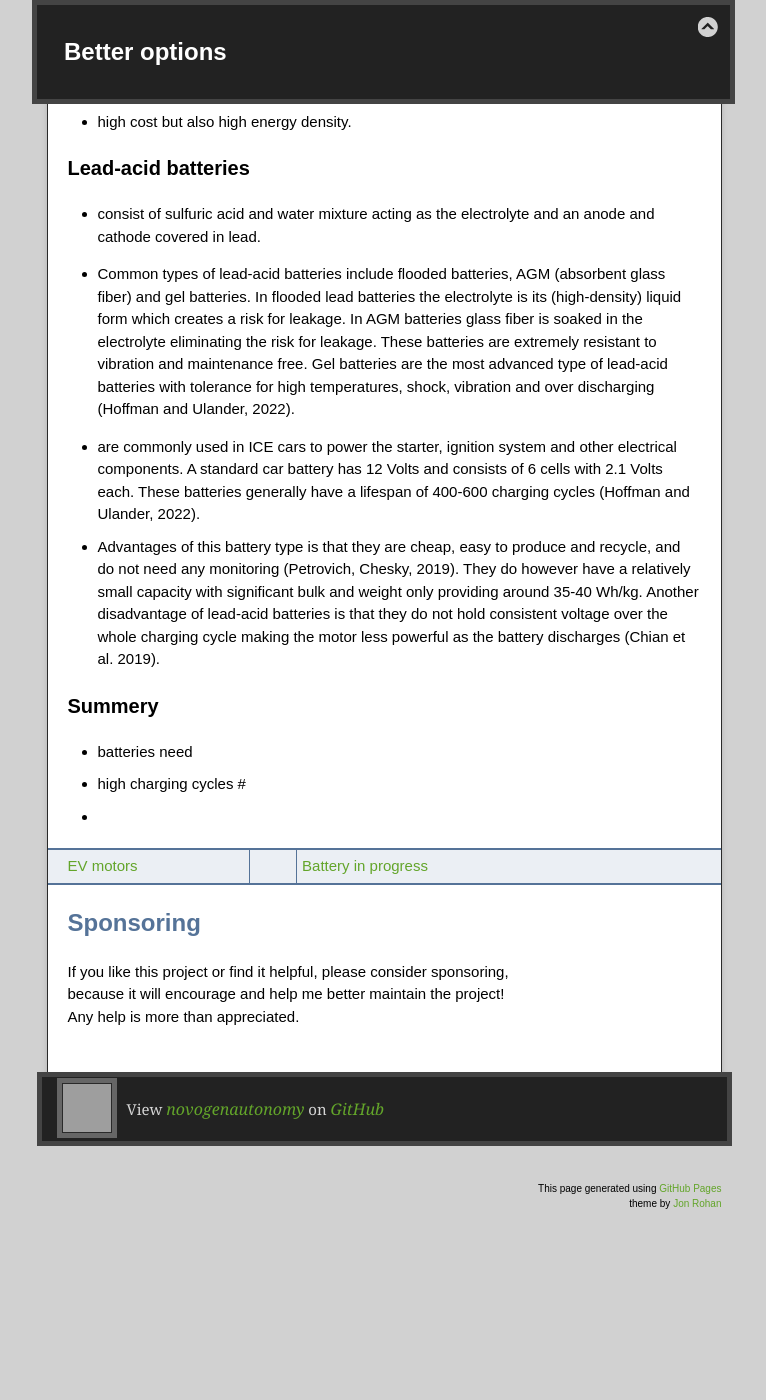
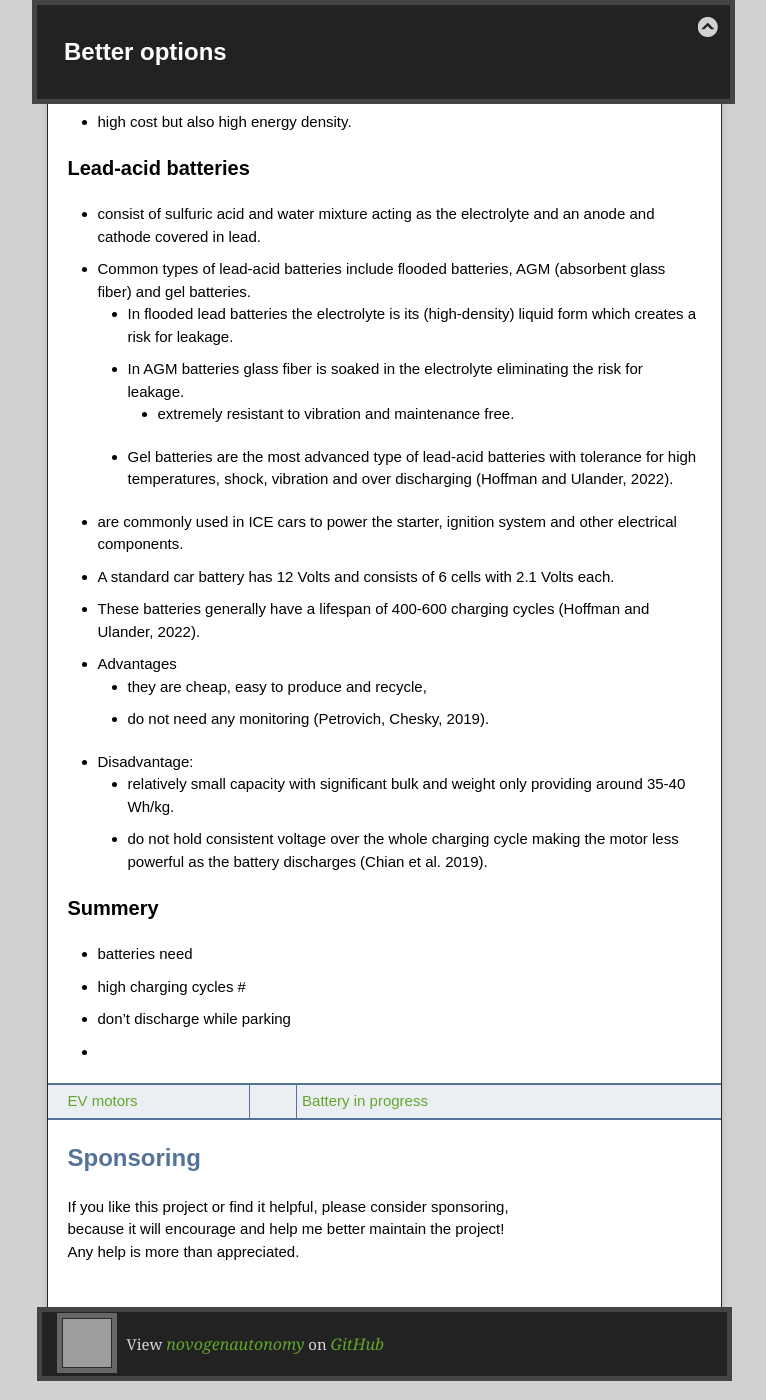
Before and after one commit to novogenautonomy/novogenautonomy.github.io, a Jekyll site: the page built from batteries.md, in a window 1280 px wide and 1400 px high, scrolled down 1402 px. Shown: the whole window, without its empty margins (256-1022 px from the left). Built offline with Jekyll 4.4.1, drawn with Linux system fonts in a browser that asks for light colours; our own code applies the rules of GitHub Pages for plain Markdown files; before the commit the page ends 2703 px from its top, so only the background shows below that; some of the changed text lies outside the part shown; grey boxes are pictures that could not be loaded.

Commit message:
Update batteries.md

```diff
--- a/batteries.md
+++ b/batteries.md
@@ -7,8 +7,8 @@ layout: default
 (Petrovich and Chesky, 2019).
 - With a power density of 40-60 Wh/kg they have an advantage over lead-acid batteries but are inferior to other more modern battery types.
 - Disadvantages:
- * they suffer from “memory effect” though where maximum storage capacity depletes due to crystallization if the batteries are not being charged properly.
- * now prohibited due to cadmium toxicity (Petrovich and Chesky, 2019).
+  - they suffer from “memory effect” though where maximum storage capacity depletes due to crystallization if the batteries are not being charged properly.
+  - now prohibited due to cadmium toxicity (Petrovich and Chesky, 2019).
 
 ### Nickel-metal hydride batteries
 - have a power density of 60-120 Wh/kg and a lifespan of 500-1000 charging cycles.
@@ -20,9 +20,10 @@ layout: default
 
 
 ### sodium-nickel-chloride batteries (ZEBRA batteries)
-- are molten salt batteries with a storage density of roughly 115 Wh/kg and a long lifespan of several thousand cycles.
+- are molten salt batteries with a storage density of roughly 115 Wh/kg
+- a long lifespan of several thousand cycles.
 - Problematic is the required high operation temperature of around 300°C.
-- Battery requires preheating after an EV is parked for extended periods of time (especially in cold weather).
+- requires preheating after an EV is parked for extended periods of time (especially in cold weather).
 - Therefore the battery is more suitable for EVs that are being used consistently (public transport) (Chian et al. 2019).
 
 
@@ -40,32 +41,28 @@ and Chesky, 2019).
 - high cost but also high energy density.
 
 ### Lead-acid batteries
-- consist of sulfuric acid and water mixture acting as the
-electrolyte and an anode and cathode covered in lead.
-- Common types of lead-acid
-batteries include flooded batteries, AGM (absorbent glass fiber) and gel batteries. In
-flooded lead batteries the electrolyte is its (high-density) liquid form which creates a
-risk for leakage. In AGM batteries glass fiber is soaked in the electrolyte eliminating
-the risk for leakage. These batteries are extremely resistant to vibration and
-maintenance free. Gel batteries are the most advanced type of lead-acid batteries
-with tolerance for high temperatures, shock, vibration and over discharging (Hoffman
+- consist of sulfuric acid and water mixture acting as the electrolyte and an anode and cathode covered in lead.
+- Common types of lead-acid batteries include flooded batteries, AGM (absorbent glass fiber) and gel batteries.
+  - In flooded lead batteries the electrolyte is its (high-density) liquid form which creates a
+risk for leakage.
+  - In AGM batteries glass fiber is soaked in the electrolyte eliminating the risk for leakage.
+    - extremely resistant to vibration and maintenance free.
+  - Gel batteries are the most advanced type of lead-acid batteries with tolerance for high temperatures, shock, vibration and over discharging (Hoffman
 and Ulander, 2022).
-
-- are commonly used in ICE cars to power the starter, ignition
-system and other electrical components. A standard car battery has 12 Volts and
-consists of 6 cells with 2.1 Volts each. These batteries generally have a lifespan of
-400-600 charging cycles (Hoffman and Ulander, 2022).
-
-- Advantages of this battery type is that they are cheap, easy to produce and recycle,
-and do not need any monitoring (Petrovich, Chesky, 2019). They do however have a
-relatively small capacity with significant bulk and weight only providing around 35-40
-Wh/kg. Another disadvantage of lead-acid batteries is that they do not hold
-consistent voltage over the whole charging cycle making the motor less powerful as
-the battery discharges (Chian et al. 2019).
+- are commonly used in ICE cars to power the starter, ignition system and other electrical components.
+- A standard car battery has 12 Volts and consists of 6 cells with 2.1 Volts each.
+- These batteries generally have a lifespan of 400-600 charging cycles (Hoffman and Ulander, 2022).
+- Advantages
+  - they are cheap, easy to produce and recycle,
+  - do not need any monitoring (Petrovich, Chesky, 2019).
+- Disadvantage:
+  - relatively small capacity with significant bulk and weight only providing around 35-40 Wh/kg.
+  - do not hold consistent voltage over the whole charging cycle making the motor less powerful as the battery discharges (Chian et al. 2019).
 
 ### Summery
 - batteries need
  - high charging cycles #
+ - don't discharge while parking
  -
 
 
```
